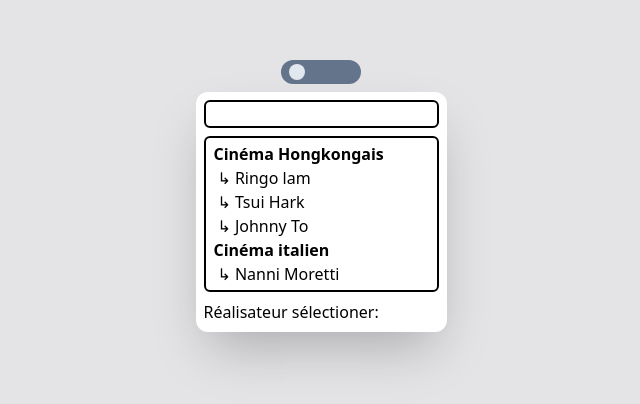
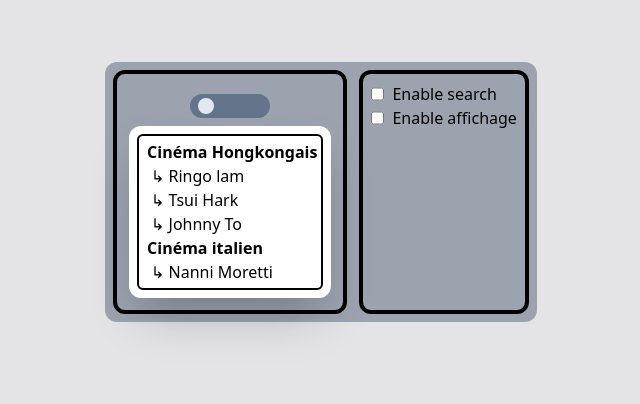
Before and after one commit to SalvadorGriaule/multiSelect, a Svelte app: page / in a window 1280 px wide. Shown: the part 208-612 px from the top of the page, without its empty margins (319-959 px from the left). Built offline with nearby package versions, Linux system fonts and the light colour scheme.

Commit message:
enable checkbox

```diff
--- a/src/App.svelte
+++ b/src/App.svelte
@@ -5,15 +5,22 @@
 
   let switchTog = $state(false);
   let currentDB = $state(DB.data);
+  let selected: string[] = $state([]);
+  let enableSearch = $state(false);
+  let enableAff = $state(false);
 
   const onclick = () => {
     switchTog = !switchTog;
-    clear()
+    clear();
     currentDB = !switchTog ? DB.data : DBLuxe.data;
   };
 </script>
 
-<main class="flex flex-col justify-center items-center h-screen bg-zinc-200">
+<main class="flex justify-center items-center h-screen bg-zinc-200">
+  <div class="flex p-2 bg-gray-400 rounded-xl space-x-3">
+    <div
+      class="flex flex-col items-center p-3 border-4 border-black rounded-xl"
+    >
       <div class="p-2">
         <button
           {onclick}
@@ -34,6 +41,38 @@
           dataForMS={currentDB}
           name={!switchTog ? "Réalisateur" : "Catégorie"}
           mainClick={!switchTog ? false : true}
+          affSelected={enableAff}
+          searchMode={enableSearch}
+          bind:selected
         />
       </div>
+    </div>
+    <div class="p-2 border-4 border-black rounded-xl">
+      <div>
+        <div>
+          <div class="flex space-x-2">
+            <input
+              bind:checked={enableSearch}
+              type="checkbox"
+              name="search"
+              id=""
+            />
+            <p>Enable search</p>
+          </div>
+          <div class="flex space-x-2">
+            <input
+              bind:checked={enableAff}
+              type="checkbox"
+              name="affichage"
+              id=""
+            />
+            <p>Enable affichage</p>
+          </div>
+        </div>
+        {#each selected as elem}
+          <p>{elem}</p>
+        {/each}
+      </div>
+    </div>
+  </div>
 </main>
--- a/src/lib/MultiSelect.svelte
+++ b/src/lib/MultiSelect.svelte
@@ -1,7 +1,7 @@
 <script lang="ts" module>
   let select: Array<string | number> = $state([]);
-  export function clear () {
-    select = []
+  export function clear() {
+    select = [];
   }
 </script>
 
@@ -20,7 +20,17 @@
     dataForMS,
     name,
     mainClick = false,
-  }: { dataForMS: any[]; name: string; mainClick?: boolean } = $props();
+    affSelected = false,
+    searchMode = false,
+    selected = $bindable([]),
+  }: {
+    dataForMS: any[];
+    name: string;
+    mainClick?: boolean;
+    affSelected?: boolean;
+    searchMode?: boolean;
+    selected?: string[];
+  } = $props();
 
   let nameSelect: HTMLDivElement[] = $state([]);
 
@@ -69,34 +79,39 @@
     upload(formTest);
   };
 
-  let selected: string[] = $derived(nameCatg(select));
   let search: string = $state("");
 
   const clickDiv: Function = (id: string, elem: HTMLDivElement) => {
     if (select.find((elem) => elem == id) === undefined) {
       select.push(id);
+      selected = nameCatg(select);
       elem.classList.add("bg-blue-400");
     } else {
       select = select.filter((elem) => elem != id);
+      selected = nameCatg(select);
       elem.classList.remove("bg-blue-400");
     }
   };
 </script>
 
 <div class="flex flex-col space-y-2 w-full">
+  {#if searchMode}
     <input
       bind:value={search}
       oninput={searchFunc(search)}
       class="text-black border-2 border-black border-solid bg-white rounded-md"
       type="text"
     />
+  {/if}
   <div
     class="bg-white rounded-md text-black border-2 border-black border-solid p-1"
   >
     {#each order(dataForMS) as data, i}
       <div
         bind:this={nameSelect[i]}
-        class="block text-left w-full {!mainClick && data.sub_id === undefined ? "" : "hover:bg-gray-300"} {data.sub_id != null
+        class="block text-left w-full {!mainClick && data.sub_id === undefined
+          ? ''
+          : 'hover:bg-gray-300'} {data.sub_id != null
           ? 'pl-2'
           : ''} {select.find((elem) => elem == data.id) != undefined
           ? 'bg-blue-400'
@@ -118,13 +133,19 @@
             clickDiv(data.id, nameSelect[i]);
         }}
       >
-        <p class="{!mainClick && data.sub_id === undefined ? "font-bold" : "cursor-pointe"}">
+        <p
+          class={!mainClick && data.sub_id === undefined
+            ? "font-bold"
+            : "cursor-pointer"}
+        >
           <span class="me-1">{data.sub_id != null ? "↳" : ""}</span>{data.name}
         </p>
       </div>
     {/each}
   </div>
+  {#if affSelected}
     <p class="text-black">{name} sélectioner: {selected}</p>
+  {/if}
   {#if currentMode == mode.DEV}
     <button class="bg-orange-400 rounded-md w-fit p-2" onclick={devTest}
       >tester</button
```
Lines whose indentation alone changed are shown as unchanged.
